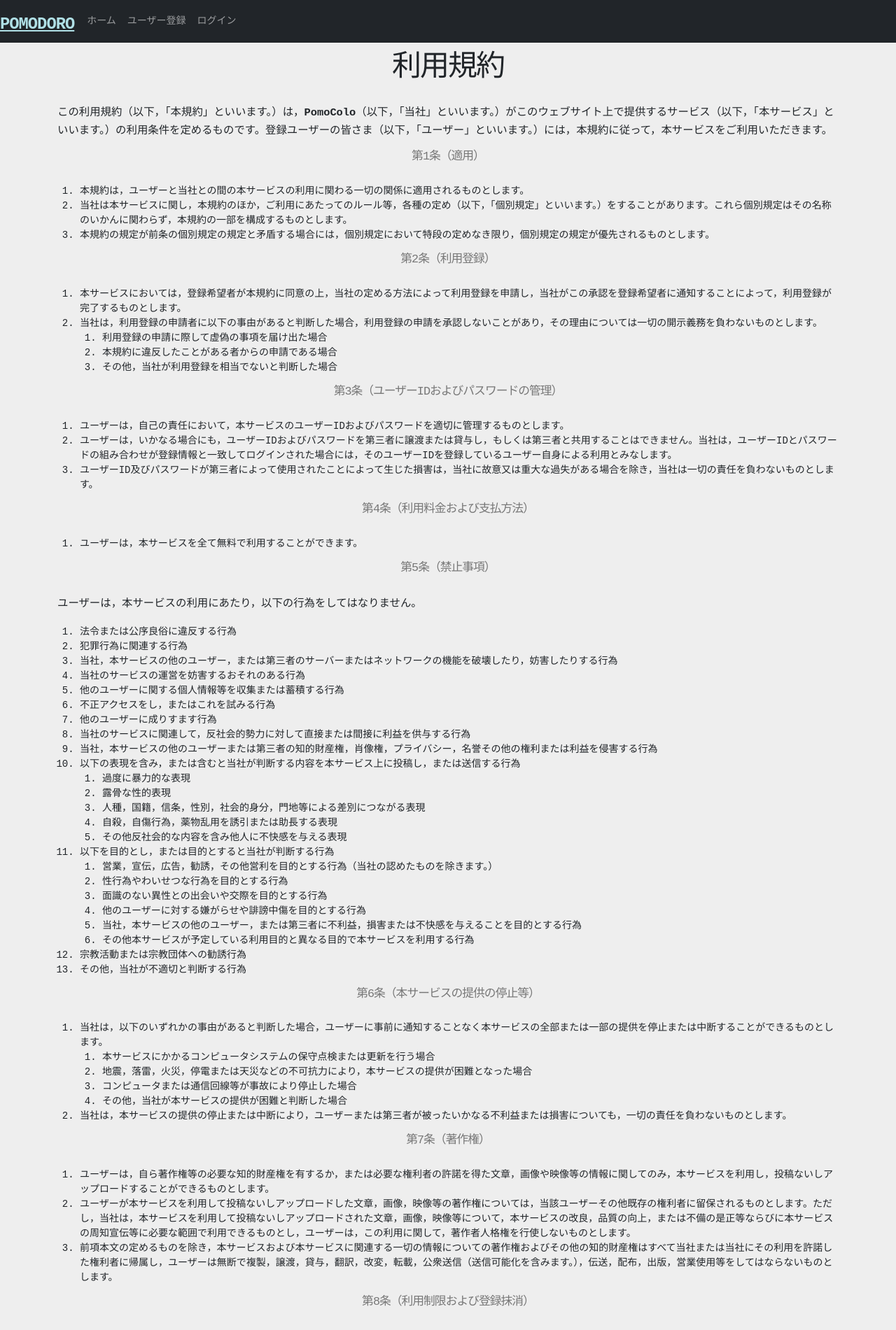
After one commit to nonogogono/pomocolo, a Rails app: page /policy in a window 1280 px wide. The commit adds this page. Shown: the top 1901 px of the page at 70% size. Run offline with Rails 7, Linux system fonts and the light colour scheme; style sheets or scripts are compiled from the project's sources; some libraries are stand-ins or nearby versions.

Commit message:
利用規約ページ作成 #41

```diff
--- a/app/controllers/application_controller.rb
+++ b/app/controllers/application_controller.rb
@@ -1,5 +1,5 @@
 class ApplicationController < ActionController::Base
-  before_action :authenticate_user!, except: :home
+  before_action :authenticate_user!, except: [:home, :policy]
   before_action :configure_permitted_parameters, if: :devise_controller?
 
   def after_sign_in_path_for(resource)
--- a/app/controllers/static_pages_controller.rb
+++ b/app/controllers/static_pages_controller.rb
@@ -8,6 +8,9 @@ class StaticPagesController < ApplicationController
       @search_micropost = Micropost.ransack(params[:p], search_key: :p)
       @microposts = @search_micropost.result(distinct: true).includes([:user]).recent.page(params[:page]).per(Constants::SEARCH_MICROPOST_NUM) if params[:p].present?
     end
+  end
+
+  def policy
   end
 
   def timer
--- a/app/views/layouts/_footer.html.erb
+++ b/app/views/layouts/_footer.html.erb
@@ -1,7 +1,7 @@
 <footer class="footer">
   <nav>
     <ul>
-      <li><%= link_to "ご利用規約", '#' %></li>
+      <li class="policy-link"><%= link_to "利用規約", policy_path %></li>
     </ul>
   </nav>
 </footer>
--- /dev/null
+++ b/app/views/static_pages/policy.html.erb
@@ -0,0 +1,127 @@
+<% provide(:title, "利用規約") %>
+<div class="row">
+  <div class="col-md-12">
+    <div class="wrapHINAGATA">
+      <h1>利用規約</h1>
+      <p>この利用規約（以下，「本規約」といいます。）は，<strong><%= Constants::APP_NAME %></strong>（以下，「当社」といいます。）がこのウェブサイト上で提供するサービス（以下，「本サービス」といいます。）の利用条件を定めるものです。登録ユーザーの皆さま（以下，「ユーザー」といいます。）には，本規約に従って，本サービスをご利用いただきます。</p>
+      <h2>第1条（適用）</h2>
+      <ol>
+        <li>本規約は，ユーザーと当社との間の本サービスの利用に関わる一切の関係に適用されるものとします。</li>
+        <li>当社は本サービスに関し，本規約のほか，ご利用にあたってのルール等，各種の定め（以下，「個別規定」といいます。）をすることがあります。これら個別規定はその名称のいかんに関わらず，本規約の一部を構成するものとします。</li>
+        <li>本規約の規定が前条の個別規定の規定と矛盾する場合には，個別規定において特段の定めなき限り，個別規定の規定が優先されるものとします。</li>
+      </ol>
+      <h2>第2条（利用登録）</h2>
+      <ol>
+        <li>本サービスにおいては，登録希望者が本規約に同意の上，当社の定める方法によって利用登録を申請し，当社がこの承認を登録希望者に通知することによって，利用登録が完了するものとします。</li>
+        <li>当社は，利用登録の申請者に以下の事由があると判断した場合，利用登録の申請を承認しないことがあり，その理由については一切の開示義務を負わないものとします。
+          <ol>
+            <li>利用登録の申請に際して虚偽の事項を届け出た場合</li>
+            <li>本規約に違反したことがある者からの申請である場合</li>
+            <li>その他，当社が利用登録を相当でないと判断した場合</li>
+          </ol>
+        </li>
+      </ol>
+      <h2>第3条（ユーザーIDおよびパスワードの管理）</h2>
+      <ol>
+        <li>ユーザーは，自己の責任において，本サービスのユーザーIDおよびパスワードを適切に管理するものとします。</li>
+        <li>ユーザーは，いかなる場合にも，ユーザーIDおよびパスワードを第三者に譲渡または貸与し，もしくは第三者と共用することはできません。当社は，ユーザーIDとパスワードの組み合わせが登録情報と一致してログインされた場合には，そのユーザーIDを登録しているユーザー自身による利用とみなします。</li>
+        <li>ユーザーID及びパスワードが第三者によって使用されたことによって生じた損害は，当社に故意又は重大な過失がある場合を除き，当社は一切の責任を負わないものとします。</li>
+      </ol>
+      <h2>第4条（利用料金および支払方法）</h2>
+      <ol>
+        <li>ユーザーは，本サービスを全て無料で利用することができます。</li>
+      </ol>
+      <h2>第5条（禁止事項）</h2>
+      <p>ユーザーは，本サービスの利用にあたり，以下の行為をしてはなりません。</p>
+      <ol>
+        <li>法令または公序良俗に違反する行為</li>
+        <li>犯罪行為に関連する行為</li>
+        <li>当社，本サービスの他のユーザー，または第三者のサーバーまたはネットワークの機能を破壊したり，妨害したりする行為</li>
+        <li>当社のサービスの運営を妨害するおそれのある行為</li>
+        <li>他のユーザーに関する個人情報等を収集または蓄積する行為</li>
+        <li>不正アクセスをし，またはこれを試みる行為</li>
+        <li>他のユーザーに成りすます行為</li>
+        <li>当社のサービスに関連して，反社会的勢力に対して直接または間接に利益を供与する行為</li>
+        <li>当社，本サービスの他のユーザーまたは第三者の知的財産権，肖像権，プライバシー，名誉その他の権利または利益を侵害する行為</li>
+        <li>以下の表現を含み，または含むと当社が判断する内容を本サービス上に投稿し，または送信する行為
+          <ol>
+            <li>過度に暴力的な表現</li>
+            <li>露骨な性的表現</li>
+            <li>人種，国籍，信条，性別，社会的身分，門地等による差別につながる表現</li>
+            <li>自殺，自傷行為，薬物乱用を誘引または助長する表現</li>
+            <li>その他反社会的な内容を含み他人に不快感を与える表現</li>
+          </ol>
+        </li>
+        <li>以下を目的とし，または目的とすると当社が判断する行為
+          <ol>
+            <li>営業，宣伝，広告，勧誘，その他営利を目的とする行為（当社の認めたものを除きます。）</li>
+            <li>性行為やわいせつな行為を目的とする行為</li>
+            <li>面識のない異性との出会いや交際を目的とする行為</li>
+            <li>他のユーザーに対する嫌がらせや誹謗中傷を目的とする行為</li>
+            <li>当社，本サービスの他のユーザー，または第三者に不利益，損害または不快感を与えることを目的とする行為</li>
+            <li>その他本サービスが予定している利用目的と異なる目的で本サービスを利用する行為</li>
+          </ol>
+        </li>
+        <li>宗教活動または宗教団体への勧誘行為</li>
+        <li>その他，当社が不適切と判断する行為</li>
+      </ol>
+      <h2>第6条（本サービスの提供の停止等）</h2>
+      <ol>
+        <li>当社は，以下のいずれかの事由があると判断した場合，ユーザーに事前に通知することなく本サービスの全部または一部の提供を停止または中断することができるものとします。
+      <ol>
+        <li>本サービスにかかるコンピュータシステムの保守点検または更新を行う場合</li>
+        <li>地震，落雷，火災，停電または天災などの不可抗力により，本サービスの提供が困難となった場合</li>
+        <li>コンピュータまたは通信回線等が事故により停止した場合</li>
+        <li>その他，当社が本サービスの提供が困難と判断した場合</li>
+      </ol>
+      </li>
+      <li>当社は，本サービスの提供の停止または中断により，ユーザーまたは第三者が被ったいかなる不利益または損害についても，一切の責任を負わないものとします。</li>
+      </ol>
+      <h2>第7条（著作権）</h2>
+      <ol>
+        <li>ユーザーは，自ら著作権等の必要な知的財産権を有するか，または必要な権利者の許諾を得た文章，画像や映像等の情報に関してのみ，本サービスを利用し，投稿ないしアップロードすることができるものとします。</li>
+        <li>ユーザーが本サービスを利用して投稿ないしアップロードした文章，画像，映像等の著作権については，当該ユーザーその他既存の権利者に留保されるものとします。ただし，当社は，本サービスを利用して投稿ないしアップロードされた文章，画像，映像等について，本サービスの改良，品質の向上，または不備の是正等ならびに本サービスの周知宣伝等に必要な範囲で利用できるものとし，ユーザーは，この利用に関して，著作者人格権を行使しないものとします。</li>
+        <li>前項本文の定めるものを除き，本サービスおよび本サービスに関連する一切の情報についての著作権およびその他の知的財産権はすべて当社または当社にその利用を許諾した権利者に帰属し，ユーザーは無断で複製，譲渡，貸与，翻訳，改変，転載，公衆送信（送信可能化を含みます。），伝送，配布，出版，営業使用等をしてはならないものとします。</li>
+      </ol>
+      <h2>第8条（利用制限および登録抹消）</h2>
+      <ol>
+        <li>当社は，ユーザーが以下のいずれかに該当する場合には，事前の通知なく，投稿データを削除し，ユーザーに対して本サービスの全部もしくは一部の利用を制限しまたはユーザーとしての登録を抹消することができるものとします。
+          <ol>
+            <li>本規約のいずれかの条項に違反した場合</li>
+            <li>登録事項に虚偽の事実があることが判明した場合</li>
+            <li>当社からの連絡に対し，一定期間返答がない場合</li>
+            <li>本サービスについて，最終の利用から一定期間利用がない場合</li>
+            <li>その他，当社が本サービスの利用を適当でないと判断した場合</li>
+          </ol>
+        </li>
+        <li>前項各号のいずれかに該当した場合，ユーザーは，当然に当社に対する一切の債務について期限の利益を失い，その時点において負担する一切の債務を直ちに一括して弁済しなければなりません。</li>
+        <li>当社は，本条に基づき当社が行った行為によりユーザーに生じた損害について，一切の責任を負いません。</li>
+      </ol>
+      <h2>第9条（退会）</h2>
+      <p>ユーザーは，当社の定める退会手続により，本サービスから退会できるものとします。</p>
+      <h2>第10条（保証の否認および免責事項）</h2>
+      <ol>
+        <li>当社は，本サービスに事実上または法律上の瑕疵（安全性，信頼性，正確性，完全性，有効性，特定の目的への適合性，セキュリティなどに関する欠陥，エラーやバグ，権利侵害などを含みます。）がないことを明示的にも黙示的にも保証しておりません。</li>
+        <li>当社は，本サービスに起因してユーザーに生じたあらゆる損害について一切の責任を負いません。ただし，本サービスに関する当社とユーザーとの間の契約（本規約を含みます。）が消費者契約法に定める消費者契約となる場合，この免責規定は適用されません。</li>
+        <li>前項ただし書に定める場合であっても，当社は，当社の過失（重過失を除きます。）による債務不履行または不法行為によりユーザーに生じた損害のうち特別な事情から生じた損害（当社またはユーザーが損害発生につき予見し，または予見し得た場合を含みます。）について一切の責任を負いません。また，当社の過失（重過失を除きます。）による債務不履行または不法行為によりユーザーに生じた損害の賠償は，ユーザーから当該損害が発生した月に受領した利用料の額を上限とします。</li>
+        <li>当社は，本サービスに関して，ユーザーと他のユーザーまたは第三者との間において生じた取引，連絡または紛争等について一切責任を負いません。</li>
+      </ol>
+      <h2>第11条（サービス内容の変更等）</h2>
+      <p>当社は，ユーザーに通知することなく，本サービスの内容を変更しまたは本サービスの提供を中止することができるものとし，これによってユーザーに生じた損害について一切の責任を負いません。</p>
+      <h2>第12条（利用規約の変更）</h2>
+      <p>当社は，必要と判断した場合には，ユーザーに通知することなくいつでも本規約を変更することができるものとします。なお，本規約の変更後，本サービスの利用を開始した場合には，当該ユーザーは変更後の規約に同意したものとみなします。</p>
+      <h2>第13条（個人情報の取扱い）</h2>
+      <p>当社は，本サービスの利用によって取得する個人情報については，当社「プライバシーポリシー」に従い適切に取り扱うものとします。</p>
+      <h2>第14条（通知または連絡）</h2>
+      <p>ユーザーと当社との間の通知または連絡は，当社の定める方法によって行うものとします。当社は,ユーザーから,当社が別途定める方式に従った変更届け出がない限り,現在登録されている連絡先が有効なものとみなして当該連絡先へ通知または連絡を行い,これらは,発信時にユーザーへ到達したものとみなします。</p>
+      <h2>第15条（権利義務の譲渡の禁止）</h2>
+      <p>ユーザーは，当社の書面による事前の承諾なく，利用契約上の地位または本規約に基づく権利もしくは義務を第三者に譲渡し，または担保に供することはできません。</p>
+      <h2>第16条（準拠法・裁判管轄）</h2>
+      <ol>
+        <li>本規約の解釈にあたっては，日本法を準拠法とします。</li>
+        <li>本サービスに関して紛争が生じた場合には，当社の本店所在地を管轄する裁判所を専属的合意管轄とします。</li>
+      </ol>
+      <p class="tR">以上</p>
+    </div>
+  </div>
+</div>
--- a/config/routes.rb
+++ b/config/routes.rb
@@ -1,5 +1,6 @@
 Rails.application.routes.draw do
   root 'static_pages#home'
+  get '/policy', to: 'static_pages#policy'
   get '/timer', to: 'static_pages#timer'
   get '/week', to: 'static_pages#week'
   post '/week', to: 'static_pages#week_specified'
```
Also changed, not shown: spec/requests/static_pages_request_spec.rb (+7 -2 lines).
